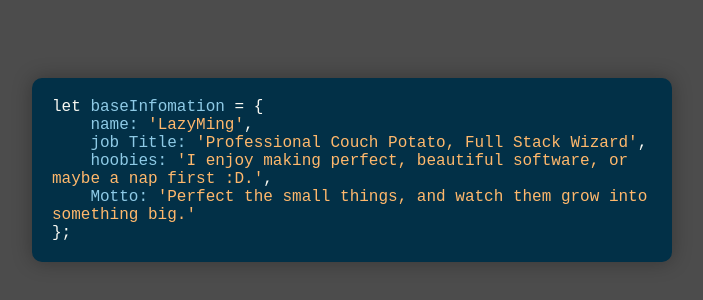
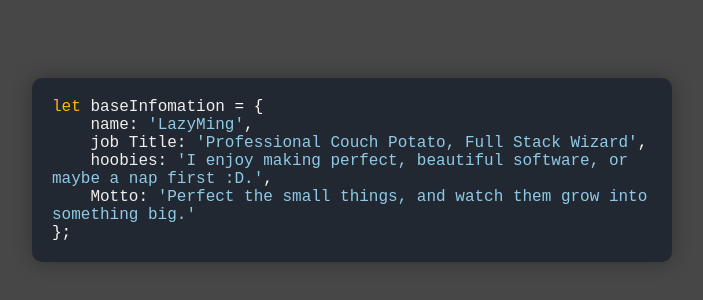
Before and after one commit to lazymingg/myPortfolio, a plain HTML site: page infomation_animation/test.html in a window 1280 px wide. Shown: the part 230-530 px from the top of the page, without its empty margins (288-991 px from the left). Drawn offline with Linux system fonts and the light colour scheme.

Commit message:
testing some more color

```diff
--- a/infomation_animation/test.html
+++ b/infomation_animation/test.html
@@ -6,12 +6,23 @@
     <title>Document</title>
     <style>
       /* Define CSS variables for colors */
+       /* more color */
+      /* #222831
+      #393E46
+      #00ADB5
+      #EEEEEE */
       :root {
         --sky-blue: #8ecae6ff;
         --blue-green: #219ebcff;
         --prussian-blue: #023047ff;
         --selective-yellow: #ffb703ff;
         --ut-orange: #fb8500ff;
+
+        --gray-background: #EEEEEE;
+        --dark-background: #393E46;
+        --light-background: #222831;
+        --highlight-background: #00ADB5;
+
 
         /* Add complementary colors */
         --text-color: #f8f8f2;
@@ -43,8 +54,8 @@
       }
 
       body {
-        background-color: white;
-        color: var(--text-color);
+        background-color: var(--gray-background);
+        color: var(--prussian-blue);
         font-family: "Courier New", Courier, monospace;
         margin: 0;
         padding: 0;
@@ -69,7 +80,7 @@
         top: 50%;
         left: 50%;
         transform: translate(-50%, -50%);
-        background-color: var(--prussian-blue);
+        background-color: var(--light-background);
         border-radius: 1rem;
         box-shadow: 0 0 20px rgba(0, 0, 0, 0.3);
         padding: 2rem;
@@ -79,15 +90,15 @@
       }
 
       .var-highlight {
-        color: var(--text-color);
+        color: var(--selective-yellow);
       }
 
       .string-highlight {
-        color: var(--string-color);
+        color: var(--sky-blue);
       }
 
       .key-highlight {
-        color: var(--sky-blue);
+        color: var(--gray-background);
       }
       pre {
         white-space: pre-wrap;
```
Also changed, not shown: infomation_animation/index.html (+6 -1 lines).
